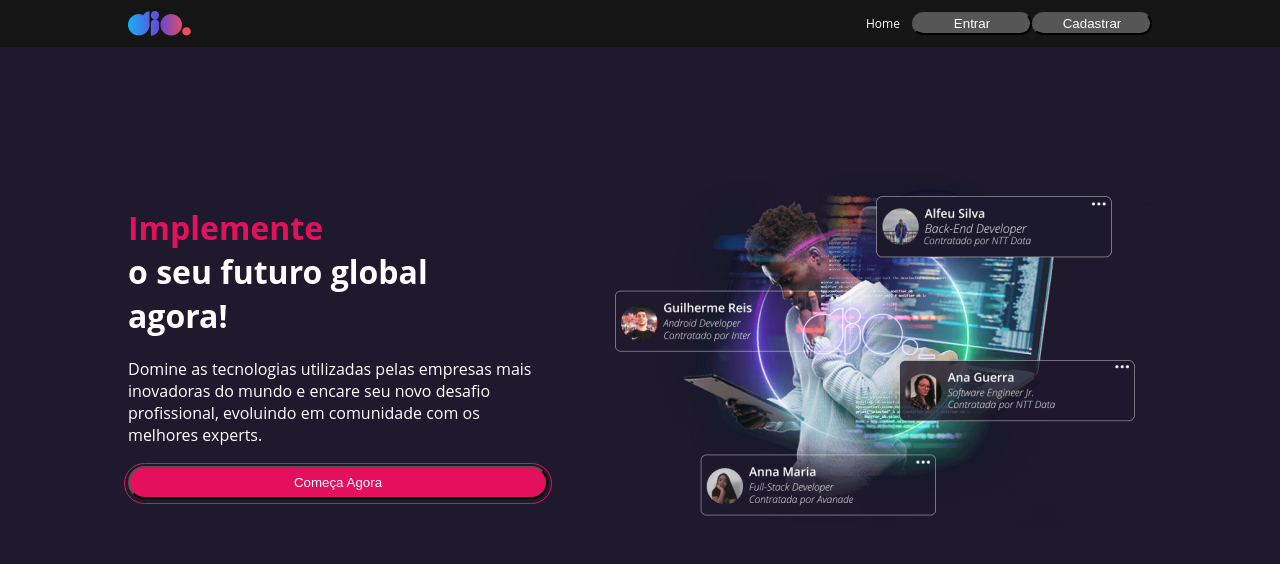
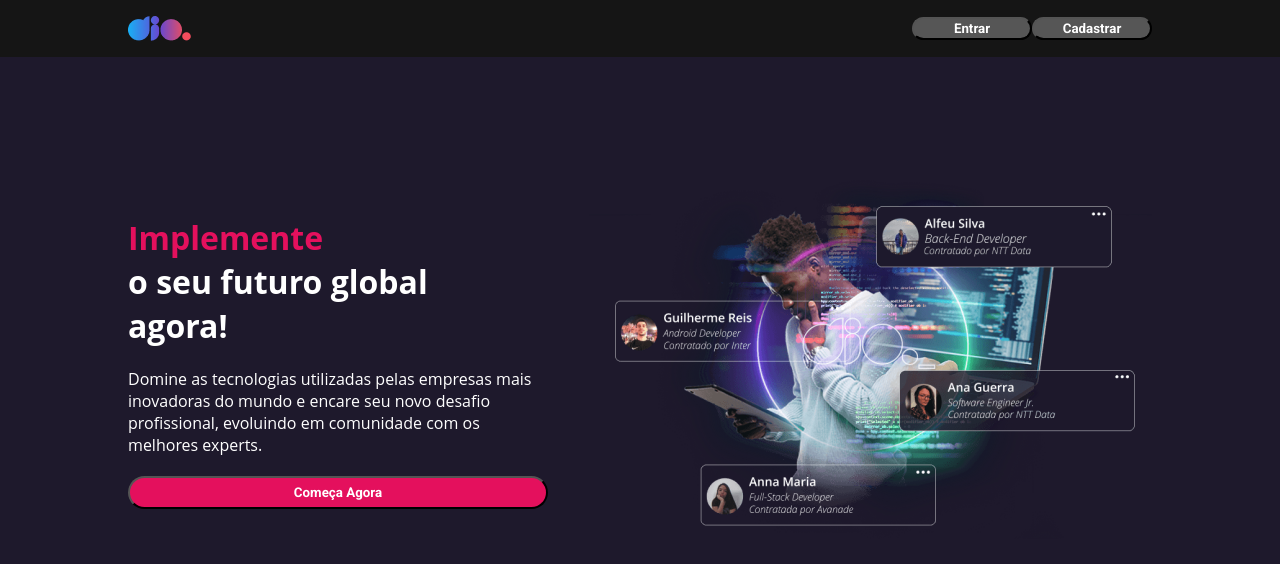
Before and after one commit to cesinhalius/bootcamp_inter, a React (Create React App) app in the folder React/tela_login_dio/: page / in a window 1280 px wide. Shown: the top 564 px of the page. Built offline with nearby package versions, Linux system fonts and the light colour scheme.

Commit message:
Modificando estilos e adicionando informações

```diff
--- a/React/tela_login_dio/src/components/Button/styles.js
+++ b/React/tela_login_dio/src/components/Button/styles.js
@@ -3,10 +3,13 @@ import styled, {css}  from 'styled-components';
 export const ButtonContainer = styled.button`
     background: #565656;
     border-radius: 22px;
+    cursor:pointer;
+    color: #FFFFFF;
+    font-family:'Roboto';
+    font-weight:700;
+    min-width: 120px;
     position: relative;
-    color: #FFFFFF;
     padding: 2px 12px;
-    min-width: 120px;
     width: 100%;
 
     ${({variant}) => variant !== "primary" && css`
@@ -17,7 +20,6 @@ export const ButtonContainer = styled.button`
         &::after {
             content: '';
             position: absolute;
-            border: 1px solid #E4105D;
             top: -5px;
             left: -6px;
             width: calc(100% + 10px);
--- a/React/tela_login_dio/src/components/Card/index.jsx
+++ b/React/tela_login_dio/src/components/Card/index.jsx
@@ -1,5 +1,5 @@
 import { FiThumbsUp } from "react-icons/fi";
-
+import React from 'react'
 
 
 import {CardContainer,
--- a/React/tela_login_dio/src/components/Card/styles.js
+++ b/React/tela_login_dio/src/components/Card/styles.js
@@ -27,7 +27,7 @@ export const UserInfo = styled.div`
         margin-left: 12px;
     }
     h4{
-        font-family: 'Open Sans';
+        font-family: 'Roboto';
         font-style: normal;
         font-weight: 700;
         font-size: 18px;
@@ -35,7 +35,7 @@ export const UserInfo = styled.div`
         color: #FFFFFF;
     }
     p {
-        font-family: 'Open Sans';
+        font-family: 'Roboto';
         font-style: normal;
         font-weight: 400;
         font-size: 12px;
@@ -54,7 +54,7 @@ export const UserPicture = styled.img`
 export const PostInfo = styled.div`
     margin-bottom: 12px;
     h4{
-        font-family: 'Open Sans';
+        font-family: 'Roboto';
         font-style: normal;
         font-weight: 700;
         font-size: 18px;
@@ -62,7 +62,7 @@ export const PostInfo = styled.div`
         color: #FFFFFF;
     }
     p {
-        font-family: 'Open Sans';
+        font-family: 'Roboto';
         font-style: normal;
         font-weight: 400;
         font-size: 12px;
@@ -73,7 +73,7 @@ export const PostInfo = styled.div`
 export const HasInfo = styled.div`
     margin-top: 12px;
     h4{
-        font-family: 'Open Sans';
+        font-family: 'Roboto';
         font-style: normal;
         font-weight: 700;
         font-size: 12px;
@@ -81,7 +81,7 @@ export const HasInfo = styled.div`
         color: #FFFFFF80
     }
     p {
-        font-family: 'Open Sans';
+        font-family: 'Roboto';
         font-style: normal;
         font-weight: 700;
         font-size: 16px;
--- a/React/tela_login_dio/src/components/Header/index.jsx
+++ b/React/tela_login_dio/src/components/Header/index.jsx
@@ -1,16 +1,26 @@
+import { useNavigate } from "react-router-dom";
 import logo from "../../assets/logo-dio.png";
 
 import { Button } from '../Button';
 
-import { Container, Wrapper, BuscarInputContainer, Input, Row, Menu, MenuRight, UserPicture} from './styles';
+import { Container, Wrapper, BuscarInputContainer, Input, Row, Menu,UserPicture} from './styles';
 
 
 const Header = ({autenticado}) => {
+
+    const navigate = useNavigate();
+
+    const ClickSignIn = () => {
+        navigate('/login')
+    }
+
     return (
         <Wrapper>
             <Container>
                 <Row>
-                    <img src={logo} alt="Logo da dio"/>
+
+                        <img src={logo} alt="Logo da dio"/>
+
                     {autenticado ? (
                         <>
                         <BuscarInputContainer>
@@ -30,8 +40,7 @@ const Header = ({autenticado}) => {
                         <UserPicture src="https://avatars.githubusercontent.com/u/43553774?v=4"/>
                     ) : (
                         <>
-                        <MenuRight href="/">Home</MenuRight>
-                        <Button title="Entrar"/>
+                        <Button title="Entrar" onClick={ClickSignIn}/>
                         <Button title="Cadastrar"/>
                         </>
                     )}
--- a/React/tela_login_dio/src/components/Header/styles.js
+++ b/React/tela_login_dio/src/components/Header/styles.js
@@ -1,7 +1,6 @@
 import styled  from 'styled-components';
 
 export const Container = styled.div`
-
     width: 100%;
     max-width: 80%;
     height: 47px;
@@ -20,10 +19,10 @@ export const Row = styled.div`
 export const Wrapper = styled.div`
     background-color: #151515;
     width: 100%;
-    height: 47px;
-    display:flex
+    height: 57px;
+    display:flex;
     justify-content: center;
-    align-items: center
+    align-items: center;
 `
 
 export const BuscarInputContainer = styled.div`
@@ -37,7 +36,7 @@ export const BuscarInputContainer = styled.div`
 `
 
 export const Menu = styled.a`
-    font-family: 'Open Sans';
+    font-family: 'Roboto';
     font-style: normal;
     font-weight: 700;
     font-size: 18px;
@@ -47,7 +46,7 @@ export const Menu = styled.a`
 `
 
 export const MenuRight = styled.a`
-    font-family: 'Open Sans';
+    font-family: 'Roboto';
     font-style: normal;
     font-size: 12px;
     line-height: 25px;
--- a/React/tela_login_dio/src/components/UserInfo/index.jsx
+++ b/React/tela_login_dio/src/components/UserInfo/index.jsx
@@ -1,12 +1,12 @@
 import { Container, NameText, UserPicture, Progress } from "./styles";
 
 
-const UserInfo = ({name, image, percentual}) => {
+const UserInfo = ({nome, image, percentual}) => {
     return(
         <Container>
             <UserPicture src={image}/>
             <div>
-                <NameText>{name}</NameText>
+                <NameText>{nome}</NameText>
                 <Progress percentual={percentual}/>
             </div>
         </Container>
--- a/React/tela_login_dio/src/components/UserInfo/styles.js
+++ b/React/tela_login_dio/src/components/UserInfo/styles.js
@@ -15,7 +15,7 @@ export const UserPicture = styled.img`
 `
 
 export const NameText = styled.div`
-    font-family: 'Open Sans';
+    font-family: 'Roboto';
     font-style: normal;
     font-weight: 700;
     font-size: 18px;
```
